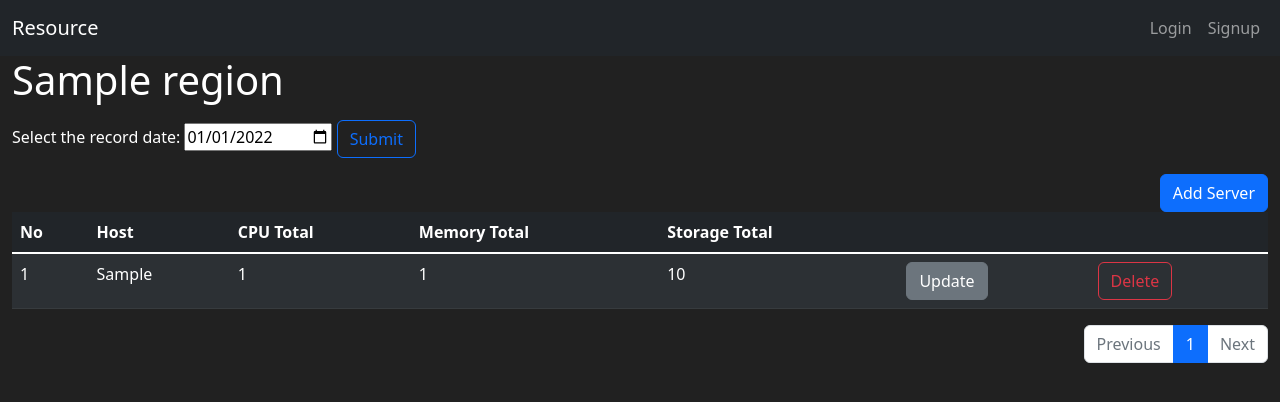
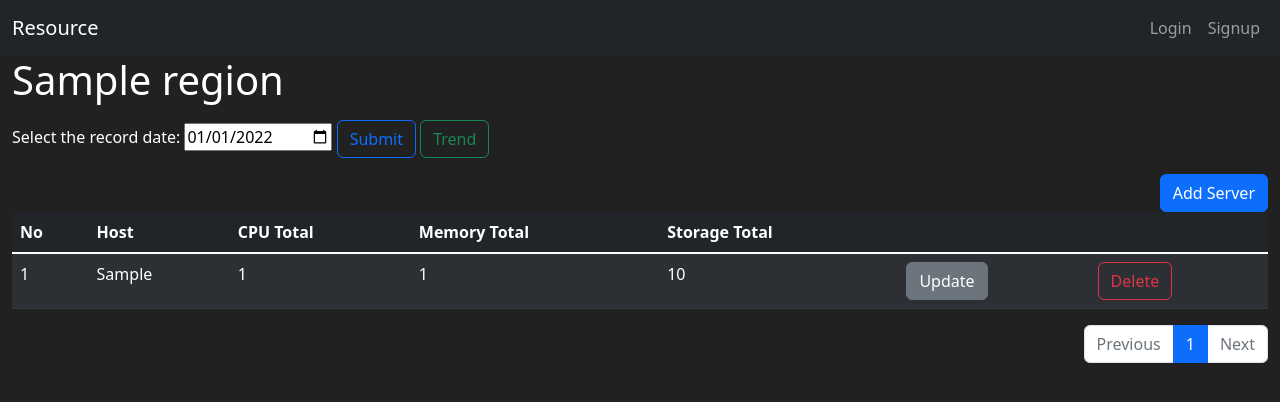
Before and after one commit to hong-per/flask_crypto, a Flask app: page /region/1/ in a window 1280 px wide. Shown: the top 402 px of the page. Run offline with Flask 2, Linux system fonts and the light colour scheme; tables that the repository leaves empty hold one stand-in row (values such as "Sample post").

Commit message:
create trend button in region detail page

```diff
--- a/resource/templates/region/region_detail.html
+++ b/resource/templates/region/region_detail.html
@@ -13,6 +13,7 @@
           <input type="date" id="date" name="date" value="2022-01-01">
           <button type="submit" class="btn btn-outline-primary">Submit</button>
         </label>
+        <a class="btn btn-outline-success" href="{{ url_for('trend.main', region_id=region.id) }}" role="button">Trend</a>
     </form>
     <div class="d-grid gap-2 d-md-flex justify-content-md-end">
         <a class="btn btn-primary" href="{{ url_for('server.create', region_id=region.id) }}" role="button">Add Server</a>
```
